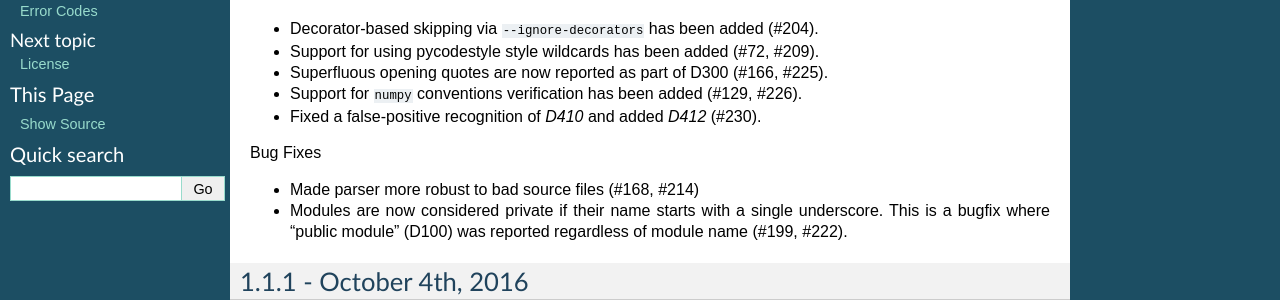
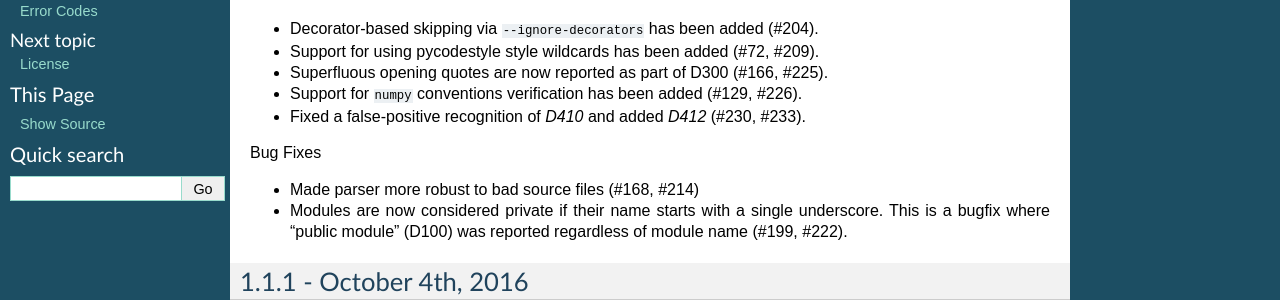
Before and after one commit to PyCQA/pydocstyle, a Sphinx documentation site: the page built from docs/release_notes.rst, in a window 1280 px wide and 900 px high. Shown: the part 364-664 px from the top of the window. Built offline with Sphinx 7.4.7, drawn with Linux system fonts in a browser that asks for light colours; the version number could not be read and is left out.

Commit message:
#230 - Fixed release notes

```diff
--- a/docs/release_notes.rst
+++ b/docs/release_notes.rst
@@ -21,7 +21,7 @@ New Features
 * Support for using pycodestyle style wildcards has been added (#72, #209).
 * Superfluous opening quotes are now reported as part of D300 (#166, #225).
 * Support for ``numpy`` conventions verification has been added (#129, #226).
-* Fixed a false-positive recognition of `D410` and added `D412` (#230).
+* Fixed a false-positive recognition of `D410` and added `D412` (#230, #233).
 
 Bug Fixes
 
```
